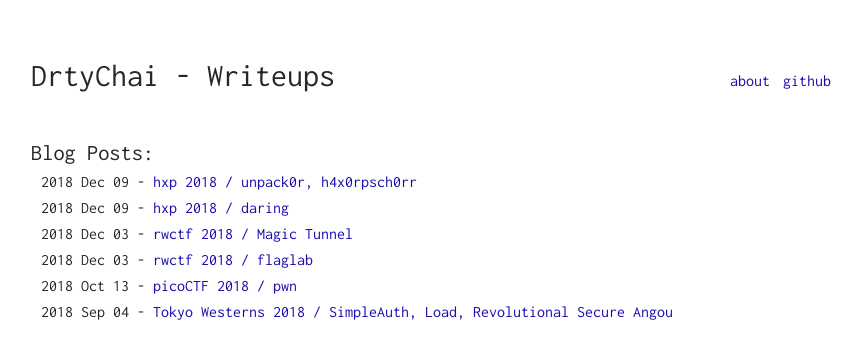
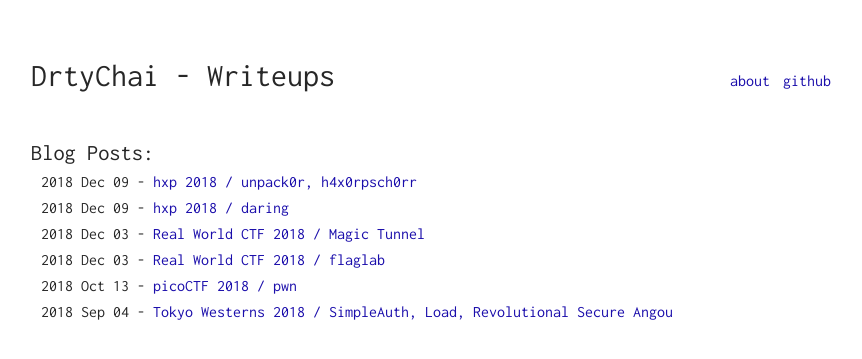
Before and after one commit to drtychai/drtychai.github.io, a Jekyll site: the page built from index.html, in a window 1280 px wide. Shown: the top 359 px of the page, without its empty margins (209-1071 px from the left). Built offline with Jekyll 4.4.1, drawn with Linux system fonts in a browser that asks for light colours.

Commit message:
added rwctf posts

```diff
--- a/_posts/realworldCTF-2018/2018-12-03-rwctf-flaglab.md
+++ b/_posts/realworldCTF-2018/2018-12-03-rwctf-flaglab.md
@@ -1,7 +1,7 @@
 ---
 layout: post
 title: flaglab
-category: rwctf-2018
+category: Real-World-CTF-2018
 ---
 
 Note: This post is still in progress. Sorry for the delay!
--- a/_posts/realworldCTF-2018/2018-12-03-rwctf-magictunnel.md
+++ b/_posts/realworldCTF-2018/2018-12-03-rwctf-magictunnel.md
@@ -1,7 +1,7 @@
 ---
 layout: post
 title: Magic Tunnel
-category: rwctf-2018
+category: Real-World-CTF-2018
 ---
 
 Note: This post is still in progress. Sorry for the delay!
```
